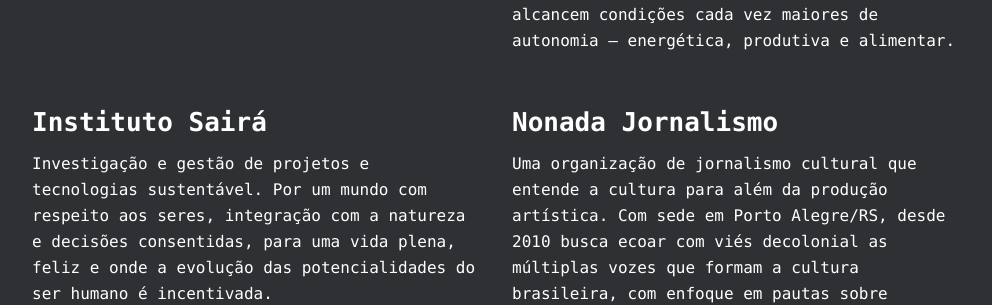
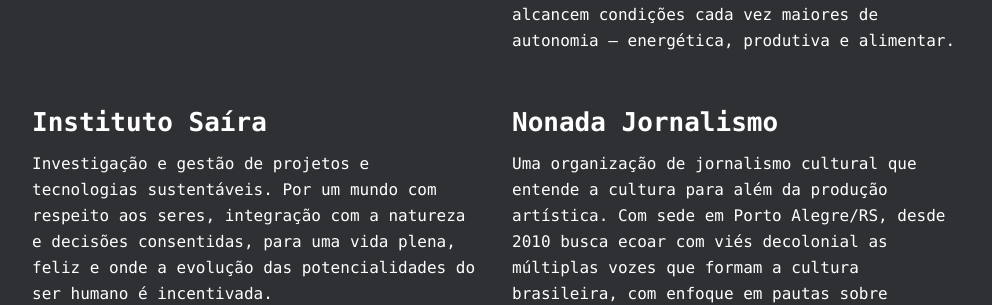
Before and after one commit to coletivofarpa/coletivofarpa.github.io, a Jekyll site: the page built from partners.md, in a window 1280 px wide. Shown: the part 724-1029 px from the top of the page, without its empty margins (143-1135 px from the left). Built offline with Jekyll 4.4.1, drawn with Linux system fonts in a browser that asks for light colours.

Commit message:
add partners

```diff
--- a/_layouts/partners.html
+++ b/_layouts/partners.html
@@ -39,9 +39,9 @@ bodyClass: "page-partners"
       <div class="service service-summary">
         <div class="service-content">
           <h2 class="service-title">
-            <a href="https://www.institutosaira.org/">Instituto Sairá</a>
+            <a href="https://www.institutosaira.org/">Instituto Saíra</a>
           </h2>
-          <p>Investigação e gestão de projetos e tecnologias sustentável. Por um mundo com respeito aos seres, integração com a natureza e decisões consentidas, para uma vida plena, feliz e onde a evolução das potencialidades do ser humano é incentivada.</p>
+          <p>Investigação e gestão de projetos e tecnologias sustentáveis. Por um mundo com respeito aos seres, integração com a natureza e decisões consentidas, para uma vida plena, feliz e onde a evolução das potencialidades do ser humano é incentivada.</p>
         </div>
       </div>
     </div>
```
